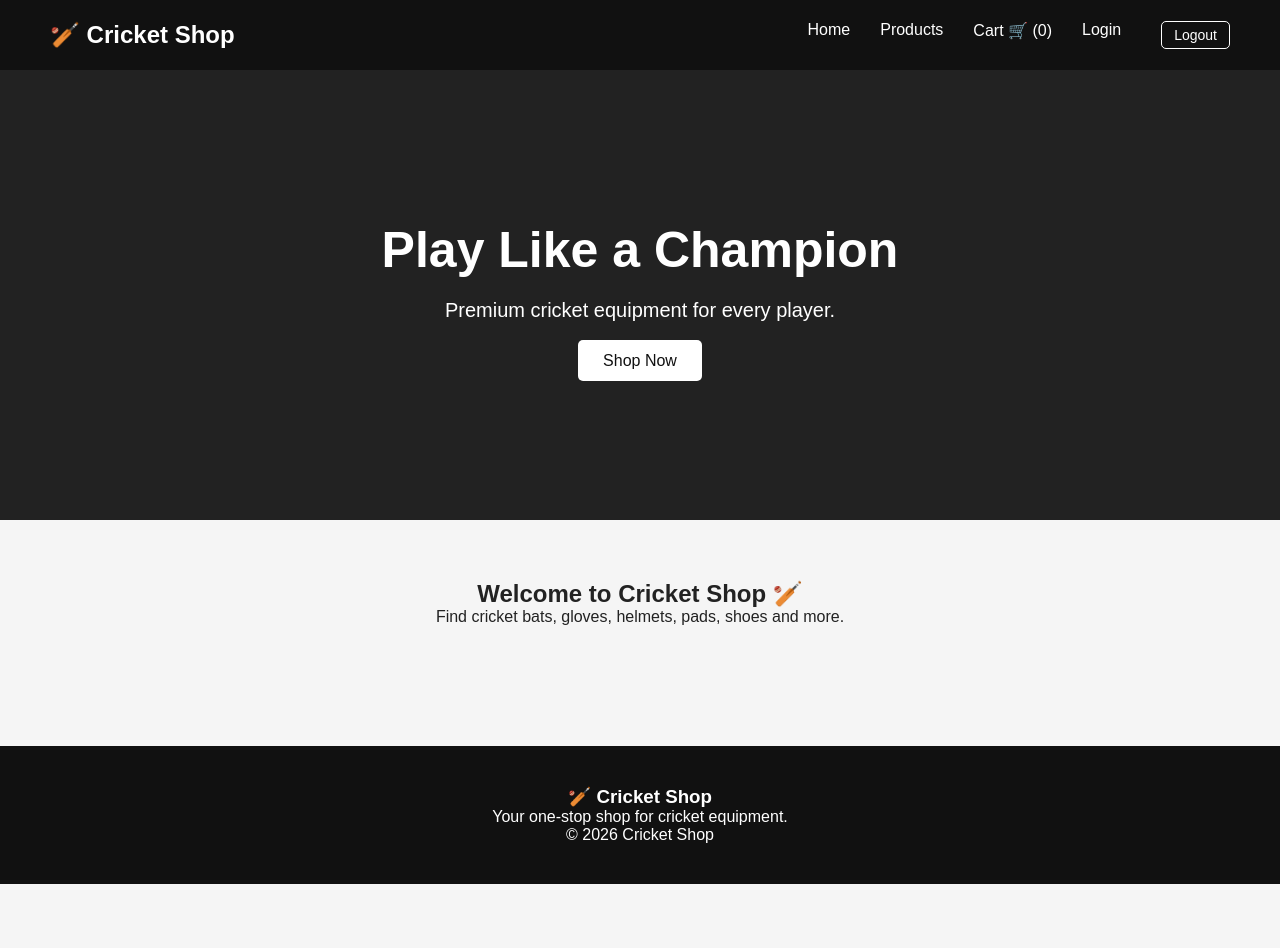
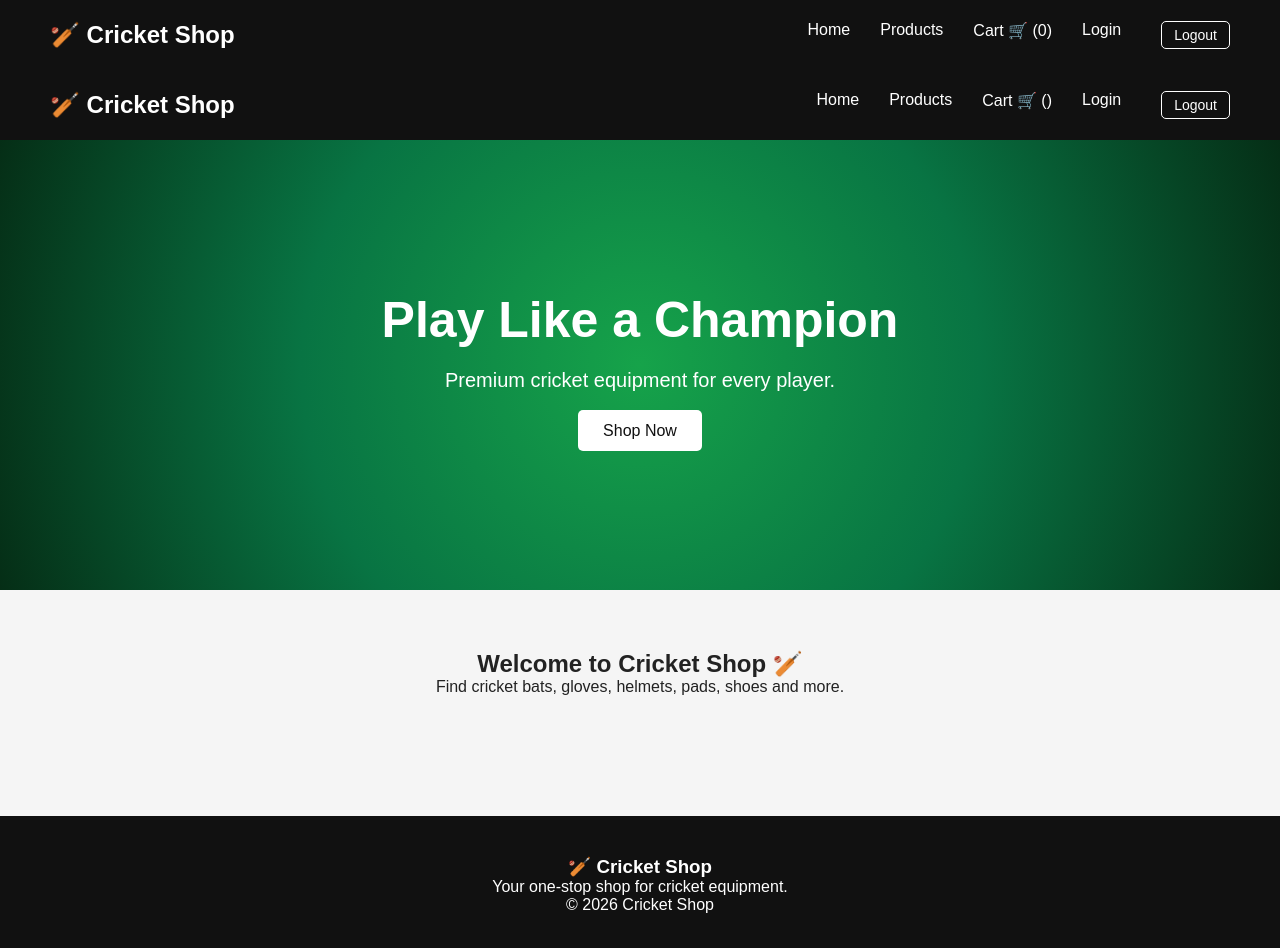
Before and after one commit to 23ucs050-collab/cricket-shop, a React (Vite) app in the folder cricket-shop/: page /home in a window 1280 px wide. Shown: the top 948 px of the page. Before the commit the page ends 884 px from the top, so only its background shows below. Built offline with nearby package versions, Linux system fonts and the light colour scheme; no server answers; sample sign-in values are in the browser's storage.

Commit message:
Home page green gradient

```diff
--- a/cricket-shop/src/App.css
+++ b/cricket-shop/src/App.css
@@ -5,7 +5,7 @@
   align-items: center;
   justify-content: space-between;
   padding: 10px 20px;
-  background: #111;
+  background: rgba(0, 0, 0, 0.35);
   color: white;
   width: 100%;
   box-sizing: border-box;
@@ -39,11 +39,9 @@
   white-space: nowrap;
 }
 
-
 /* MOBILE - PORTRAIT */
 
 @media (max-width: 600px) {
-
   .navbar {
     flex-direction: column;
     padding: 8px 6px;
@@ -78,10 +76,7 @@
   }
 }
 
-
-/* =========================
-   PRODUCT IMAGE VIEW
-========================= */
+/* PRODUCT IMAGE VIEW */
 
 .product-image-container {
   width: 100%;
@@ -103,17 +98,14 @@
   cursor: grab;
 }
 
-/* Mouse hover */
 .product-image-container img:hover {
   transform: rotateY(15deg) scale(1.05);
 }
 
-/* Click / active */
 .product-image-container img:active {
   cursor: grabbing;
 }
 
-/* Automatic rotation */
 .rotate-product {
   animation: productRotate 4s infinite ease-in-out;
 }
@@ -132,7 +124,6 @@
   }
 }
 
-/* Mobile */
 @media (max-width: 600px) {
   .product-image-container {
     height: 300px;
@@ -143,3 +134,88 @@
     height: 85%;
   }
 }
+
+/* HOME PAGE - FULL GREEN GRADIENT (same as login) */
+
+.home-page {
+  min-height: 100vh;
+  background: radial-gradient(
+    circle at center,
+    #16a34a 0%,
+    #087443 50%,
+    #052e16 100%
+  );
+  background-attachment: fixed;
+  color: white;
+}
+
+.hero {
+  min-height: 450px;
+  display: flex;
+  align-items: center;
+  justify-content: center;
+  text-align: center;
+  padding: 40px 20px;
+  box-sizing: border-box;
+  background: transparent !important; /* parent green gradient theriyum */
+  color: white;
+}
+
+.hero-content {
+  max-width: 800px;
+  width: 100%;
+}
+
+.hero h1 {
+  font-size: clamp(2rem, 5vw, 3.2rem);
+  margin-bottom: 20px;
+  color: white;
+}
+
+.hero p {
+  font-size: clamp(1rem, 2.5vw, 1.25rem);
+  margin-bottom: 28px;
+  color: white;
+}
+
+.shop-now-btn {
+  display: inline-block;
+  background: white;
+  color: #087443;
+  padding: 12px 28px;
+  border-radius: 6px;
+  text-decoration: none;
+  font-weight: 600;
+  transition: background 0.3s, transform 0.3s;
+}
+
+.shop-now-btn:hover {
+  background: #dcfce7;
+  transform: translateY(-2px);
+}
+
+/* HOME INFORMATION */
+
+.home-info {
+  padding: 45px 20px;
+  text-align: center;
+  background: transparent;
+  color: white;
+}
+
+.home-info h2 {
+  margin-bottom: 10px;
+}
+
+/* MOBILE HOME PAGE */
+
+@media (max-width: 600px) {
+  .hero {
+    min-height: 350px;
+    padding: 30px 16px;
+  }
+
+  .home-info {
+    padding: 30px 16px;
+  }
+}
--- a/cricket-shop/src/Pages/Home.jsx
+++ b/cricket-shop/src/Pages/Home.jsx
@@ -1,44 +1,21 @@
-import { Link } from "react-router-dom";
+import Navbar from "../components/Navbar";
 
 function Home() {
-
   return (
-
-    <div>
-
+    <div className="home-page">
+      <Navbar />
       <section className="hero">
-
-        <div>
-
-          <h1>
-            Play Like a Champion
-          </h1>
-
-          <p>
-            Premium cricket equipment for every player.
-          </p>
-
-          <Link to="/products">
-            Shop Now
-          </Link>
-
+        <div className="hero-content">
+          <h1>Play Like a Champion</h1>
+          <p>Premium cricket equipment for every player.</p>
+          <a href="/products" className="shop-now-btn">Shop Now</a>
         </div>
-
       </section>
-
       <section className="home-info">
-
         <h2>Welcome to Cricket Shop 🏏</h2>
-
-        <p>
-          Find cricket bats, gloves, helmets,
-          pads, shoes and more.
-        </p>
-
+        <p>Find cricket bats, gloves, helmets, pads, shoes and more.</p>
       </section>
-
     </div>
-
   );
 }
 
--- a/cricket-shop/src/index.css
+++ b/cricket-shop/src/index.css
@@ -549,3 +549,13 @@ img {
     grid-template-columns: 1fr;
   }
 }
+
+
+.home-page .hero {
+  background: radial-gradient(
+    circle at center,
+    #16a34a 0%,
+    #087443 50%,
+    #052e16 100%
+  ) !important;
+}
```
